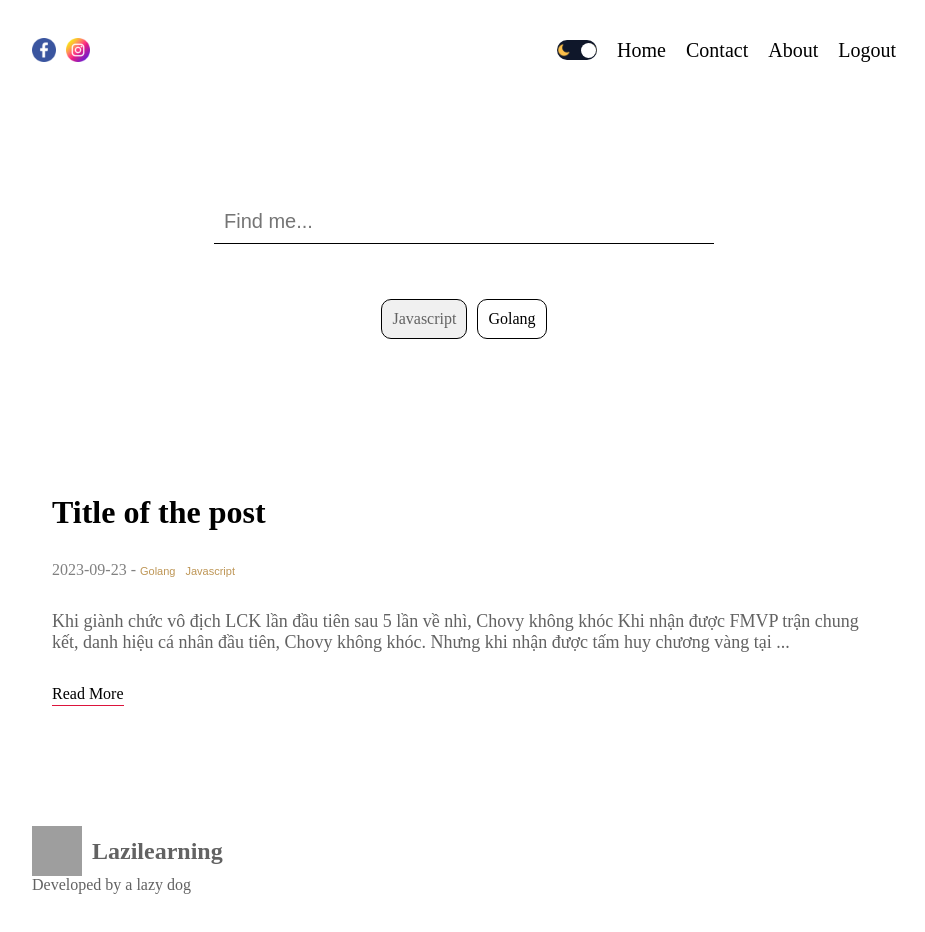
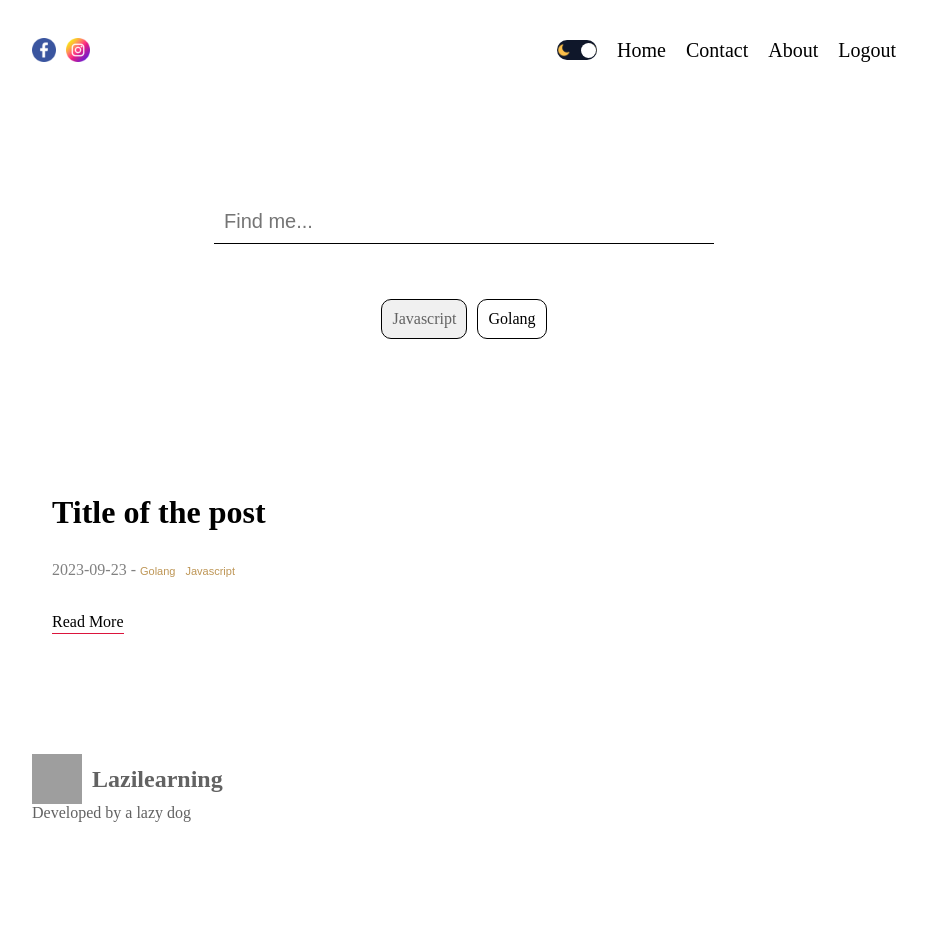
Before and after one commit to tiennhot23/lazilearning, a Next.js app: page / in a window 1280 px wide. Shown: the top 932 px of the page, without its empty margins (176-1101 px from the left). Built offline with nearby package versions, Linux system fonts and the light colour scheme; grey boxes are pictures that could not be loaded.

Commit message:
implement read json file

```diff
--- /dev/null
+++ b/json/githubdata.json
@@ -0,0 +1,10 @@
+{
+  "posts": [
+    {
+      "image": "https://i.pinimg.com/originals/9c/8c/a5/9c8ca502528fedd93c8e0c5bb41701af.jpg",
+      "tags": ["Golang", "Javascript"],
+      "title": "Title of the post",
+      "createdAt": "2023-09-23"
+    }
+  ]
+}
--- /dev/null
+++ b/src/app/api/githubdata/route.js
@@ -0,0 +1,14 @@
+import path from 'path';
+import { promises as fs } from 'fs';
+import { NextResponse } from 'next/server';
+
+// hmm...: https://stackoverflow.com/questions/76336930/fetching-next-js-api-route-in-the-app-directory-gives-404-not-found
+
+export async function GET(req) {
+  const jsonDirectory = path.join(process.cwd(), 'json');
+  const fileContents = await fs.readFile(
+    jsonDirectory + '/githubdata.json',
+    'utf8'
+  );
+  return NextResponse.json(fileContents);
+}
--- a/src/components/card/Card.js
+++ b/src/components/card/Card.js
@@ -29,10 +29,6 @@ export default function Card({ post }) {
             </span>
           ))}
         </div>
-        <p className={styles.desc}>
-          {post.desc.substring(0, 200)}
-          {post.desc.length > 200 ? '...' : ''}
-        </p>
         <Link href={`/post/${post.slug}`} className={styles.link}>
           Read More
         </Link>
--- a/src/components/cardList/CardList.js
+++ b/src/components/cardList/CardList.js
@@ -1,21 +1,25 @@
+'use client';
+
+import useSWR from 'swr';
+
 import styles from './cardList.module.css';
-
 import Card from '../card/Card';
 
-const posts = [
-  {
-    image:
-      'https://i.pinimg.com/originals/9c/8c/a5/9c8ca502528fedd93c8e0c5bb41701af.jpg',
-    tags: ['Golang', 'Javascript'],
-    title: 'Title of the post',
-    createdAt: '2023-09-23',
-    desc: `Khi giành chức vô địch LCK lần đầu tiên sau 5 lần về nhì, Chovy không khóc Khi nhận được FMVP trận chung kết, danh hiệu cá nhân đầu tiên, Chovy không khóc. Nhưng khi nhận được tấm huy chương vàng tại Asiad và quốc ca Hàn Quốc vang lên, Chovy đã rưng rưng nước mắt.`,
-  },
-];
+const fetcher = url =>
+  fetch(url)
+    .then(res => res.json())
+    .then(res => JSON.parse(res));
+
 export default function CardList() {
+  const { data, error, isLoading } = useSWR('/api/githubdata', fetcher);
+
+  if (error) return <div></div>;
+  if (isLoading) return <div>Loading...</div>;
+  if (data) console.log(data);
+
   return (
     <div className={styles.cards}>
-      {posts.map((post, index) => (
+      {data.posts?.map((post, index) => (
         <Card post={post} key={index} />
       ))}
     </div>
--- a/src/context/ThemeContext.js
+++ b/src/context/ThemeContext.js
@@ -5,8 +5,11 @@ import { createContext, useEffect, useState } from 'react';
 export const ThemeContext = createContext();
 
 const getFromLocalStorage = () => {
-  const value = localStorage?.getItem('theme');
-  return value || 'light';
+  if (typeof window !== 'undefined') {
+    const value = localStorage?.getItem('theme');
+    return value || 'light';
+  }
+  return 'light';
 };
 
 export const ThemeContextProvider = ({ children }) => {
```
Also changed, not shown: package.json (+5 -3 lines), .eslintrc.json (deleted), 1 other file (tests, documents, lock files or other folders).
